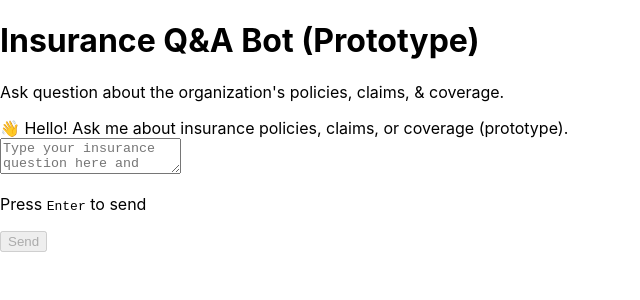
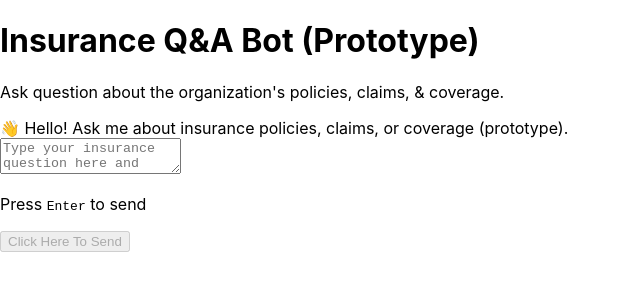
Before and after one commit to Melkzedk/xyz-insurance-bot, a React (Create React App) app in the folder frontend/: page / in a window 1280 px wide. Shown: the top 300 px of the page, without its empty margins (0-640 px from the left). Built offline with nearby package versions, Linux system fonts and the light colour scheme; no server answers.

Commit message:
small changes

```diff
--- a/frontend/src/components/ChatBox.js
+++ b/frontend/src/components/ChatBox.js
@@ -105,7 +105,7 @@ export default function ChatBox() {
             className="bg-indigo-600 text-white px-5 py-2 rounded-lg hover:bg-indigo-700 transition-colors duration-200 disabled:opacity-50"
             disabled={!input.trim() || loading}
           >
-            {loading ? "Thinking...." : "Send"}
+            {loading ? "Thinking..." : "Click Here To Send"}
           </button>
         </div>
       </div>
```
